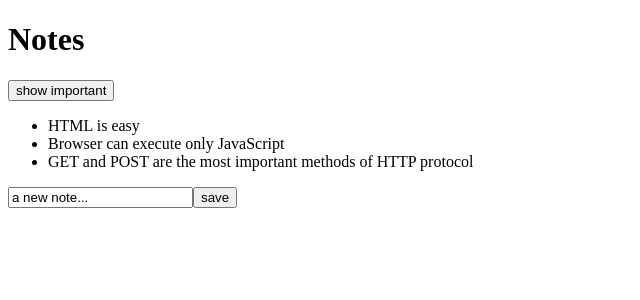
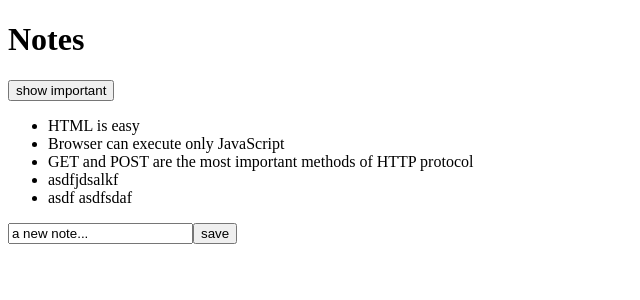
Before and after one commit to JackFed/full_stack_open, a React (Vite) app in the folder part2/notes-frontend/: page / in a window 1280 px wide. Shown: the top 300 px of the page, without its empty margins (0-640 px from the left). Built offline with nearby package versions, Linux system fonts and the light colour scheme; data requests are answered from the project's data file.

Commit message:
Add inital POST method to notes app

```diff
--- a/part2/notes-frontend/db.json
+++ b/part2/notes-frontend/db.json
@@ -14,6 +14,16 @@
       "id": "3",
       "content": "GET and POST are the most important methods of HTTP protocol",
       "important": true
+    },
+    {
+      "id": "4",
+      "content": "asdfjdsalkf",
+      "important": false
+    },
+    {
+      "id": "5",
+      "content": "asdf asdfsdaf",
+      "important": true
     }
   ]
 }
--- a/part2/notes-frontend/src/App.jsx
+++ b/part2/notes-frontend/src/App.jsx
@@ -26,8 +26,13 @@ const App = () => {
       id: String(notes.length + 1),
     }
 
-    setNotes(notes.concat(noteObject))
-    setNewNote('')
+    axios
+      .post('http://localhost:3001/notes', noteObject)
+      .then(response => {
+        console.log(response)
+        setNotes(notes.concat(noteObject))
+        setNewNote('')
+      })
   }
 
   const handleNoteChange = (event) => {
```
Also changed, not shown: 1 other file (tests, documents, lock files or other folders).
